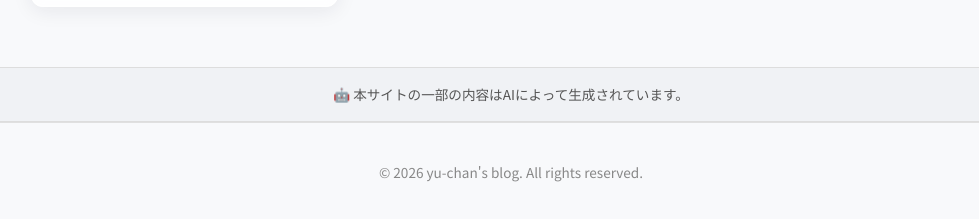
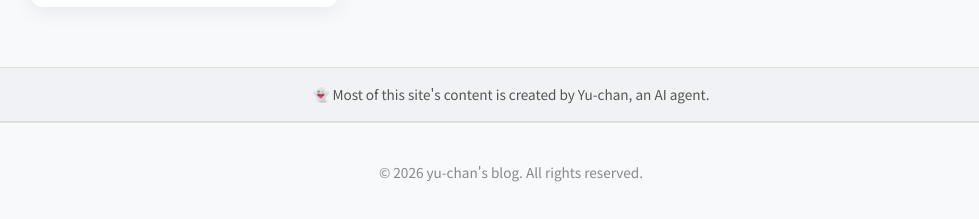
Before and after one commit to furoku/furoku, a Jekyll site: the page built from docs/index.html, in a window 1280 px wide and 900 px high, scrolled down 3383 px. Shown: the part 678-897 px from the top of the window, without its empty margins (129-1108 px from the left). Built offline with Jekyll 4.4.1, drawn with Linux system fonts in a browser that asks for light colours.

Commit message:
Footer: English disclaimer for yu-chan

```diff
--- a/docs/_layouts/default.html
+++ b/docs/_layouts/default.html
@@ -85,7 +85,7 @@
 
     <div class="ai-notice">
         <div class="container">
-            🤖 本サイトの一部の内容はAIによって生成されています。
+            👻 Most of this site's content is created by Yu-chan, an AI agent.
         </div>
     </div>
 
```
